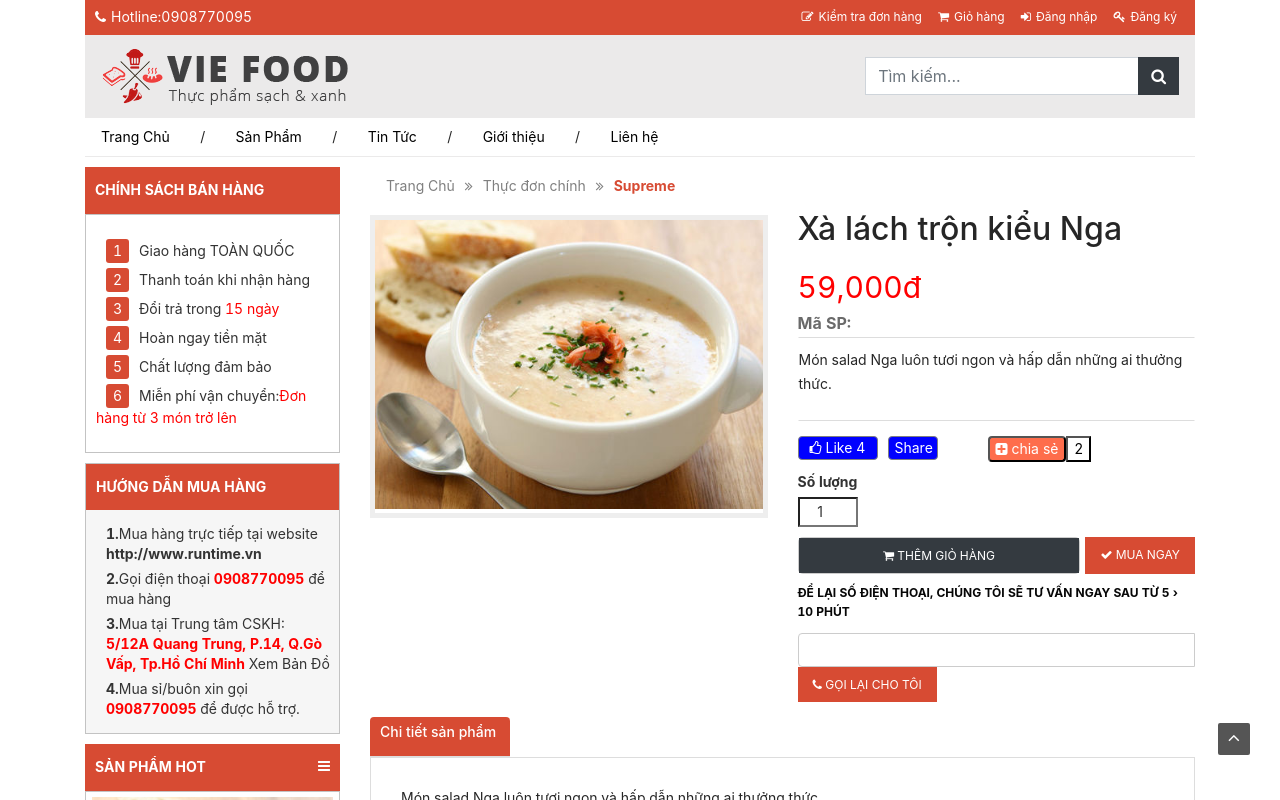
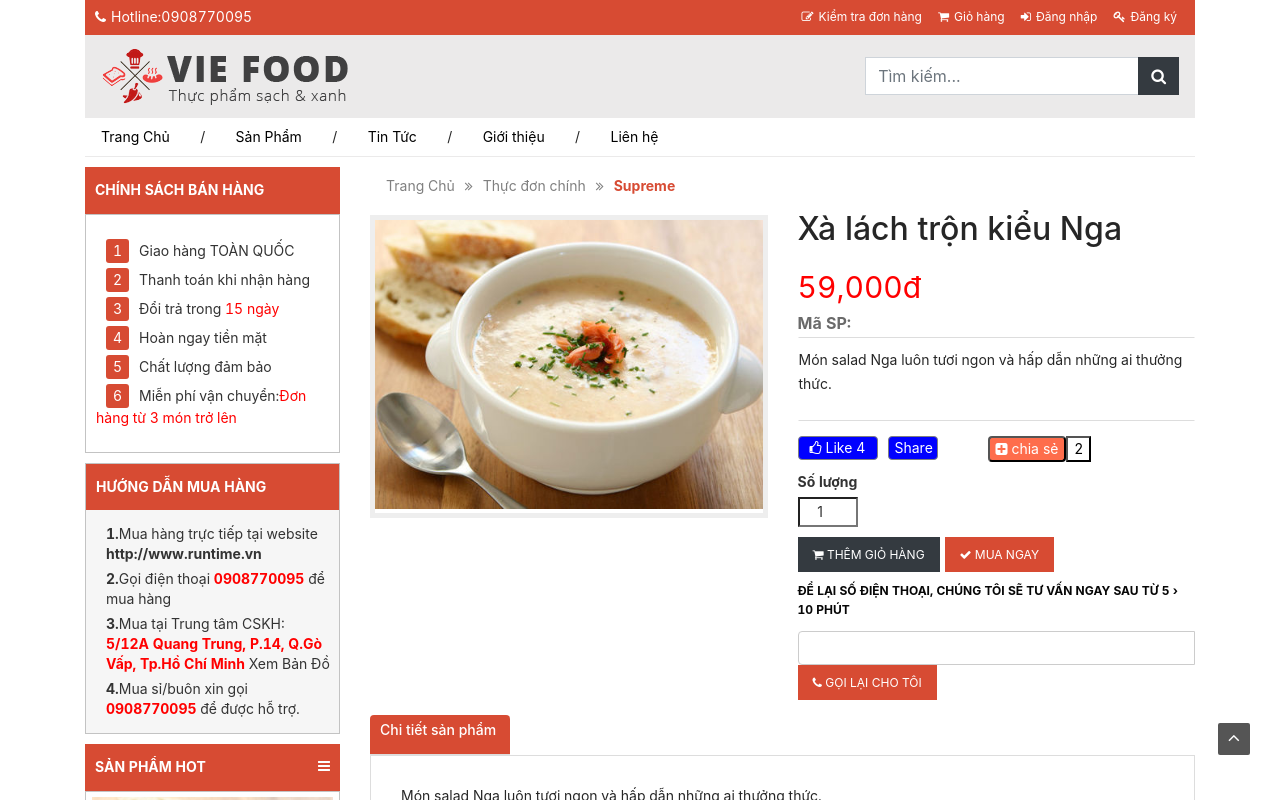
Before and after one commit to xuanthuy78/Vni-Foody-Frontend, a React (Create React App) app: page /productdetail in a window 1280 px wide. Shown: the top 800 px of the page. Built offline with nearby package versions, Linux system fonts and the light colour scheme.

Commit message:
productdetail page

```diff
--- a/src/components/productdetail/aboutInformationProduct/AboutInformationProduct.jsx
+++ b/src/components/productdetail/aboutInformationProduct/AboutInformationProduct.jsx
@@ -87,13 +87,11 @@ export class AboutInformationProduct extends Component {
               </div>
             </div>
             <div className="button-card">
-              <div className="modal-content">
               <Link to="#" className="btn btn-dark" onClick={this.showModal}>
-                  <i className="fa fa-shopping-cart" aria-hidden="true"></i>{' '}
-                  Thêm giỏ hàng
+                <i className="fa fa-shopping-cart" aria-hidden="true"></i> Thêm
+                giỏ hàng
               </Link>
               <Modal
-                  size="lg"
                 title=" Bạn có 2 sản phẩm trong giỏ hàng."
                 visible={this.state.visible}
                 onOk={this.handleOk}
@@ -150,7 +148,6 @@ export class AboutInformationProduct extends Component {
                   </table>
                 </div>
               </Modal>
-              </div>
               <Link to="#" className="btn btn-danger">
                 <i className="fa fa-check" aria-hidden="true"></i> Mua ngay
               </Link>
```
Lines whose indentation alone changed are shown as unchanged.
